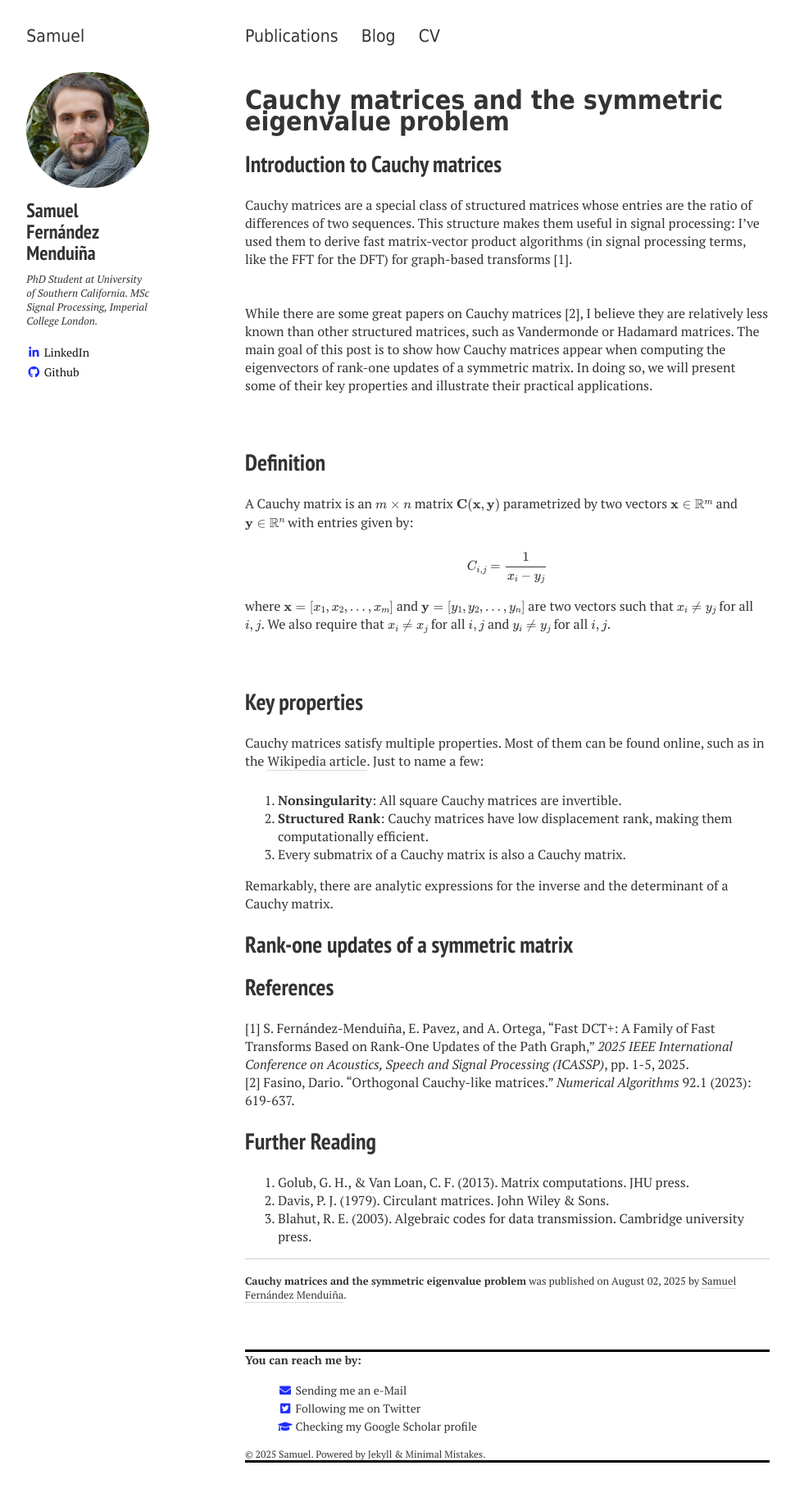
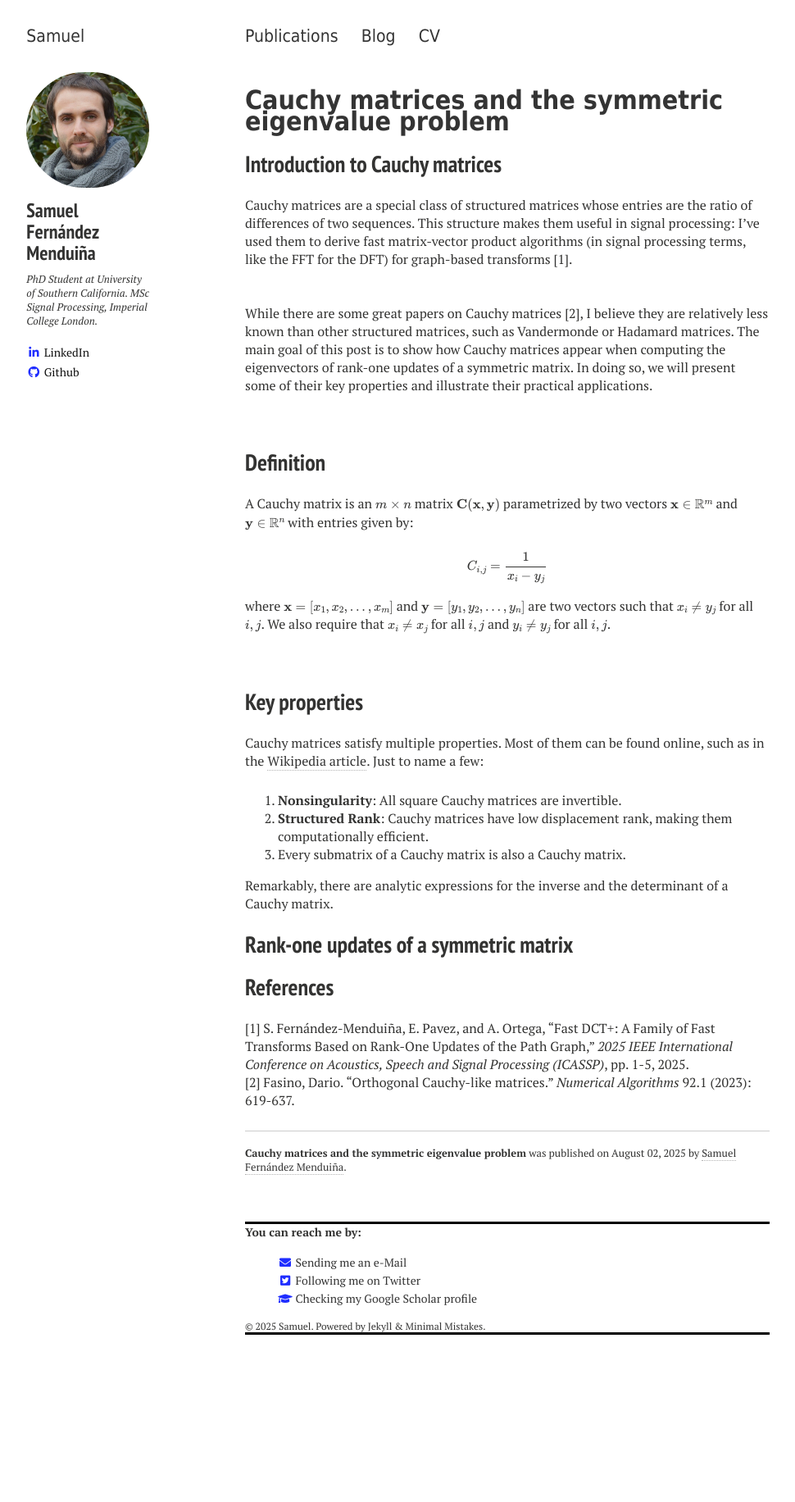
Before and after one commit to sf219/sf219.github.io, a Jekyll site: the page built from _posts/2025-08-02-cauchy-matrices.md, in a window 1280 px wide. Shown: the whole page at 82% size, without its empty margins (21-991 px from the left). Built offline with Jekyll 4.4.1, drawn with Linux system fonts in a browser that asks for light colours; nearby versions of some CDN libraries; formulas are drawn with MathJax 3; after the commit the page ends 1676 px from its top, so only the background shows below that.

Commit message:
removes further reading

```diff
--- a/_posts/2025-08-02-cauchy-matrices.md
+++ b/_posts/2025-08-02-cauchy-matrices.md
@@ -53,9 +53,3 @@ Remarkably, there are analytic expressions for the inverse and the determinant o
 [1] S. Fernández-Menduiña, E. Pavez, and A. Ortega, "Fast DCT+: A Family of Fast Transforms Based on Rank-One Updates of the Path Graph," *2025 IEEE International Conference on Acoustics, Speech and Signal Processing (ICASSP)*, pp. 1-5, 2025.
 
 [2] Fasino, Dario. "Orthogonal Cauchy-like matrices." *Numerical Algorithms* 92.1 (2023): 619-637.
-
-## Further Reading
-
-1. Golub, G. H., & Van Loan, C. F. (2013). Matrix computations. JHU press.
-2. Davis, P. J. (1979). Circulant matrices. John Wiley & Sons.
-3. Blahut, R. E. (2003). Algebraic codes for data transmission. Cambridge university press.
```
